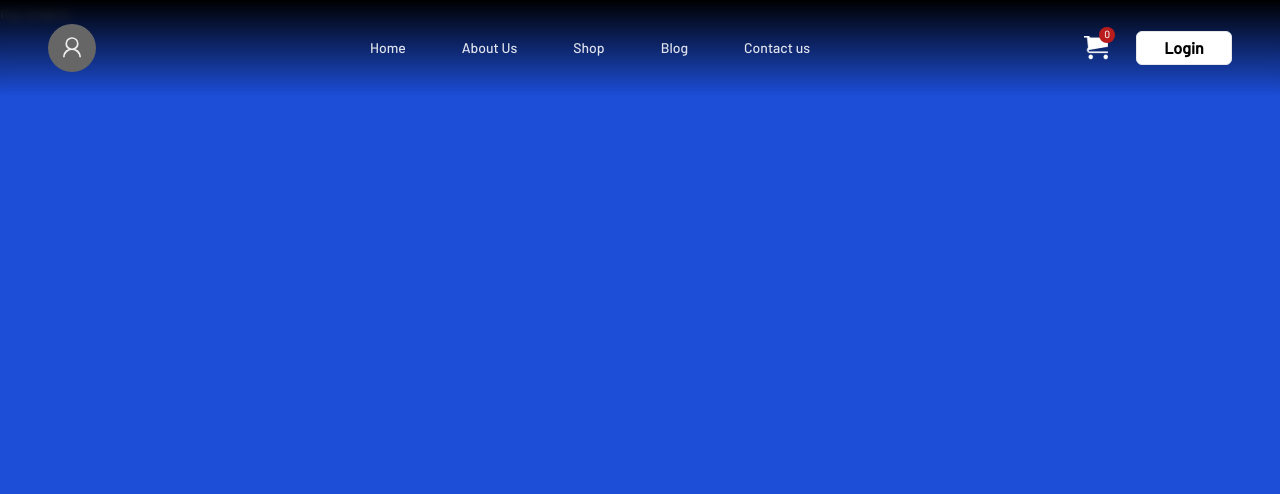
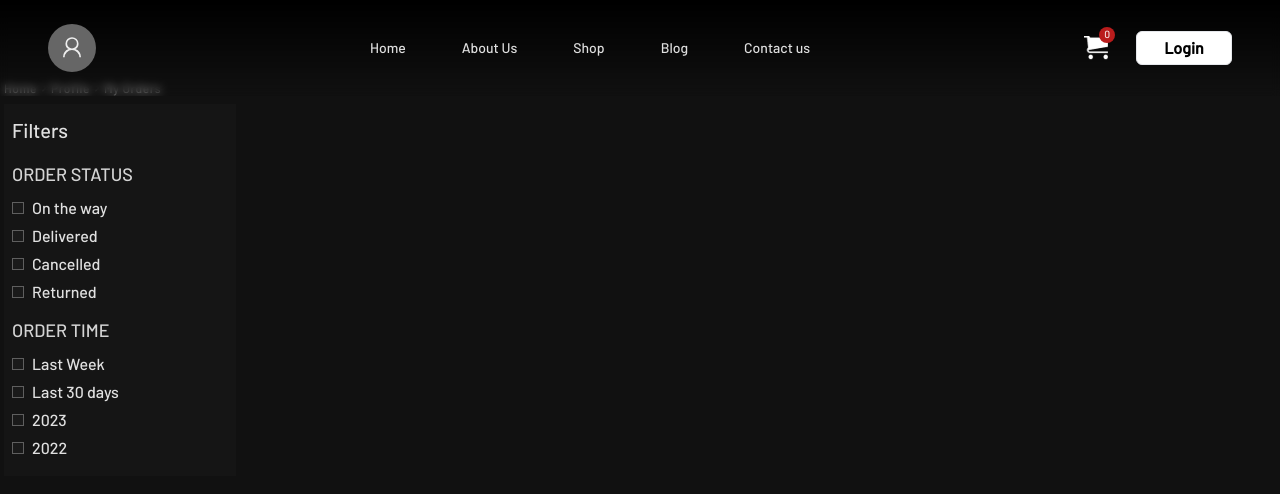
Before and after one commit to pravesh-dev/PeerShop, a React (Vite) app: page /profile/orders in a window 1280 px wide. Shown: the top 494 px of the page. Built offline with nearby package versions, Linux system fonts and the light colour scheme.

Commit message:
created left filter panel of my orders page

```diff
--- a/src/Components/Order.jsx
+++ b/src/Components/Order.jsx
@@ -1,11 +1,83 @@
-import React from 'react'
+import React from "react";
+import { Link } from "react-router-dom";
+import { MdOutlineKeyboardArrowRight } from "react-icons/md";
 
 function Order() {
   return (
-    <div className='w-full h-screen bg-blue-700'>
-      my orders
+    <div className="w-full h-screen bg-[#111] flex pt-20">
+      <div className="w-60 px-1 flex flex-col gap-2">
+        <div className="flex items-center">
+          <Link to='/' className="text-xs text-neutral-400 tracking-wider hover:text-blue-500">Home</Link>{" "}
+          <span className="text-neutral-500 text-sm">
+            <MdOutlineKeyboardArrowRight />
+          </span>{" "}
+          <Link to='/profile' className="text-xs text-neutral-400 tracking-wider hover:text-blue-500">Profile</Link>{" "}
+          <span className="text-neutral-500 text-sm">
+            <MdOutlineKeyboardArrowRight />
+          </span>{" "}
+          <Link to='/profile/orders' className="text-xs text-neutral-400 tracking-wider hover:text-blue-500">My Orders</Link>
+        </div>
+        <div className="bg-[#151515] pl-2 py-3">
+          <h2 className="text-xl mb-4">Filters</h2>
+          <div>
+            <h3 className="text-lg text-neutral-300 mb-2">ORDER STATUS</h3>
+            <h4 className="flex items-center gap-2 mb-1">
+              <span
+                className={`w-3 h-3 border-[0.5px] border-white/30 bg-[#2626264b]`}
+              ></span>
+              On the way
+            </h4>
+            <h4 className="flex items-center gap-2 mb-1">
+              <span
+                className={`w-3 h-3 border-[0.5px] border-white/30 bg-[#2626264b]`}
+              ></span>
+              Delivered
+            </h4>
+            <h4 className="flex items-center gap-2 mb-1">
+              <span
+                className={`w-3 h-3 border-[0.5px] border-white/30 bg-[#2626264b]`}
+              ></span>
+              Cancelled
+            </h4>
+            <h4 className="flex items-center gap-2 mb-1">
+              <span
+                className={`w-3 h-3 border-[0.5px] border-white/30 bg-[#2626264b]`}
+              ></span>
+              Returned
+            </h4>
+          </div>
+          <div>
+            <h3 className="text-lg text-neutral-300 mb-2 mt-3">ORDER TIME</h3>
+            <h4 className="flex items-center gap-2 mb-1">
+              <span
+                className={`w-3 h-3 border-[0.5px] border-white/30 bg-[#2626264b]`}
+              ></span>
+              Last Week
+            </h4>
+            <h4 className="flex items-center gap-2 mb-1">
+              <span
+                className={`w-3 h-3 border-[0.5px] border-white/30 bg-[#2626264b]`}
+              ></span>
+              Last 30 days
+            </h4>
+            <h4 className="flex items-center gap-2 mb-1">
+              <span
+                className={`w-3 h-3 border-[0.5px] border-white/30 bg-[#2626264b]`}
+              ></span>
+              2023
+            </h4>
+            <h4 className="flex items-center gap-2 mb-1">
+              <span
+                className={`w-3 h-3 border-[0.5px] border-white/30 bg-[#2626264b]`}
+              ></span>
+              2022
+            </h4>
+          </div>
+        </div>
+      </div>
+      <div></div>
     </div>
-  )
+  );
 }
 
-export default Order
+export default Order;
```
